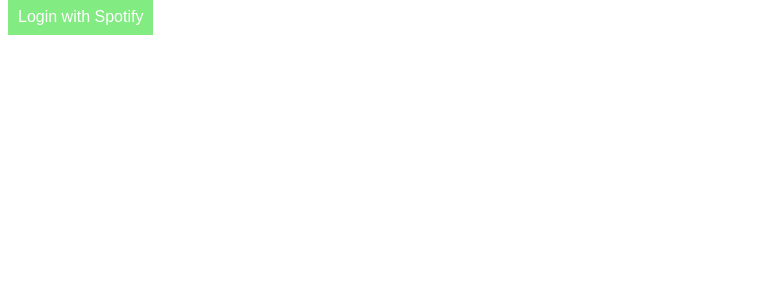
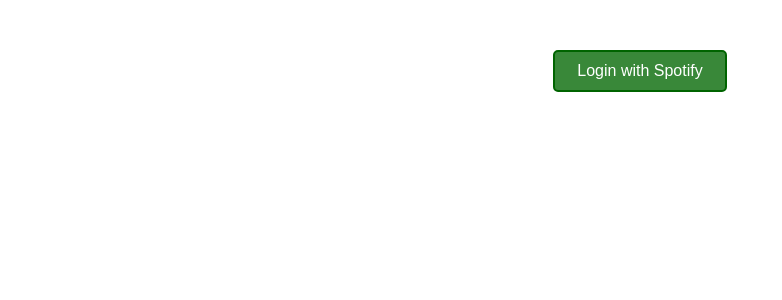
Before and after one commit to lehelen19/spotify-player, a React (Create React App) app: page / in a window 1280 px wide. Shown: the top 300 px of the page, without its empty margins (0-782 px from the left). Built offline with nearby package versions, Linux system fonts and the light colour scheme; what spotify-web-api-node would draw is missing.

Commit message:
Add CSS changes to Login

```diff
--- a/src/App.css
+++ b/src/App.css
@@ -9,10 +9,22 @@ main {
   flex-direction: column;
 }
 
+.login-container {
+  display: flex;
+  flex-direction: column;
+  align-items: center;
+  margin-top: 50px;
+}
+
 .login-btn {
+  display: block;
+  width: 150px;
+  text-align: center;
   text-decoration: none;
   color: white;
-  background-color: rgb(130, 235, 130);
+  background-color: rgb(57, 136, 57);
+  border: 2px solid darkgreen;
+  border-radius: 5px;
   padding: 10px;
 }
 
--- a/src/Login.js
+++ b/src/Login.js
@@ -14,9 +14,11 @@ user-modify-playback-state`;
 
 const Login = () => {
   return (
-    <a className="login-btn" href={AUTH_URL}>
-      Login with Spotify
-    </a>
+    <div className="login-container">
+      <a className="login-btn" href={AUTH_URL}>
+        Login with Spotify
+      </a>
+    </div>
   );
 };
 
```
